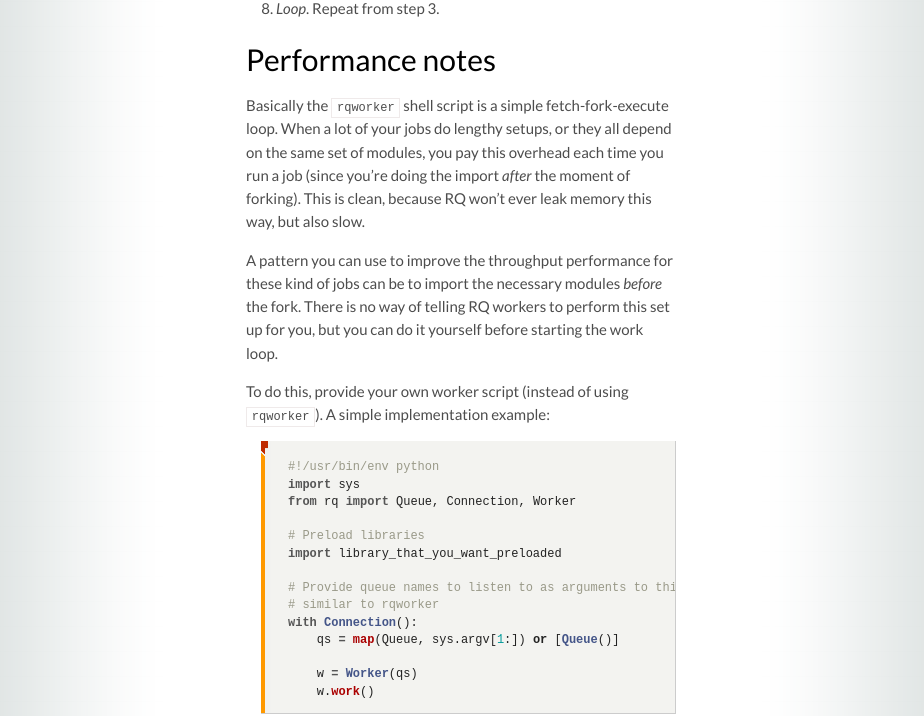
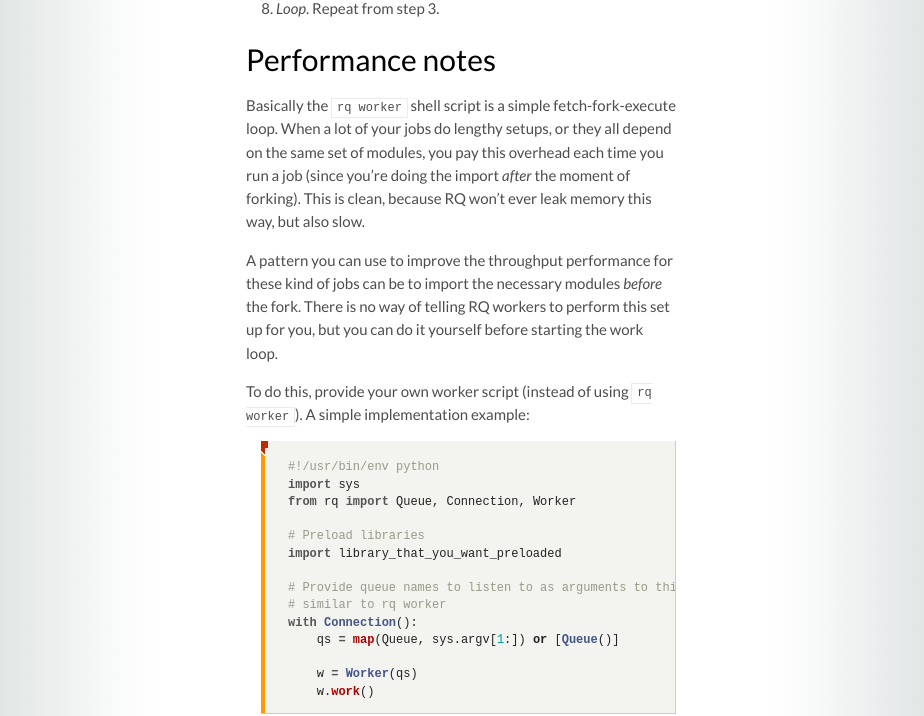
Before and after one commit to rq/rq, a Jekyll site: the page built from docs/workers.md, in a window 1280 px wide and 1400 px high, scrolled down 1639 px. Shown: the part 159-875 px from the top of the window, without its empty margins (179-1103 px from the left). Built offline with Jekyll 4.4.1, drawn with Linux system fonts in a browser that asks for light colours; some web fonts are replaced; Markdown is read by kramdown in place of the engine named in the settings; some of the changed text lies outside the part shown.

Commit message:
docs: Use rq command instead of rqworker/rqinfo

```diff
--- a/docs/workers.md
+++ b/docs/workers.md
@@ -14,7 +14,7 @@
 directory:
 
 {% highlight console %}
-$ rqworker high normal low
+$ rq worker high normal low
 *** Listening for work on high, normal, low
 Got send_newsletter('me@nvie.com') from default
 Job ended normally without result
@@ -38,7 +38,7 @@
 queues are emptied.
 
 {% highlight console %}
-$ rqworker --burst high normal low
+$ rq worker --burst high normal low
 *** Listening for work on high, normal, low
 Got send_newsletter('me@nvie.com') from default
 Job ended normally without result
@@ -77,7 +77,7 @@
 
 ## Performance notes
 
-Basically the `rqworker` shell script is a simple fetch-fork-execute loop.
+Basically the `rq worker` shell script is a simple fetch-fork-execute loop.
 When a lot of your jobs do lengthy setups, or they all depend on the same set
 of modules, you pay this overhead each time you run a job (since you're doing
 the import _after_ the moment of forking).  This is clean, because RQ won't
@@ -88,7 +88,7 @@
 of telling RQ workers to perform this set up for you, but you can do it
 yourself before starting the work loop.
 
-To do this, provide your own worker script (instead of using `rqworker`).
+To do this, provide your own worker script (instead of using `rq worker`).
 A simple implementation example:
 
 {% highlight python %}
@@ -100,7 +100,7 @@
 import library_that_you_want_preloaded
 
 # Provide queue names to listen to as arguments to this script,
-# similar to rqworker
+# similar to rq worker
 with Connection():
     qs = map(Queue, sys.argv[1:]) or [Queue()]
 
@@ -134,7 +134,7 @@
 
 _New in version 0.3.2._
 
-If you'd like to configure `rqworker` via a configuration file instead of
+If you'd like to configure `rq worker` via a configuration file instead of
 through command line arguments, you can do this by creating a Python file like
 `settings.py`:
 
@@ -162,7 +162,7 @@
 To specify which module to read settings from, use the `-c` option:
 
 {% highlight console %}
-$ rqworker -c settings
+$ rq worker -c settings
 {% endhighlight %}
 
 
@@ -181,7 +181,7 @@
 You can use the `-w` option to specify a different worker class to use:
 
 {% highlight console %}
-$ rqworker -w 'path.to.GeventWorker'
+$ rq worker -w 'path.to.GeventWorker'
 {% endhighlight %}
 
 
@@ -190,11 +190,11 @@
 _New in version 0.5.5._
 
 If you need to handle errors differently for different types of jobs, or simply want to customize
-RQ's default error handling behavior, run `rqworker` using the `--exception-handler` option:
+RQ's default error handling behavior, run `rq worker` using the `--exception-handler` option:
 
 {% highlight console %}
-$ rqworker --exception-handler 'path.to.my.ErrorHandler'
+$ rq worker --exception-handler 'path.to.my.ErrorHandler'
 
 # Multiple exception handlers is also supported
-$ rqworker --exception-handler 'path.to.my.ErrorHandler' --exception-handler 'another.ErrorHandler'
+$ rq worker --exception-handler 'path.to.my.ErrorHandler' --exception-handler 'another.ErrorHandler'
 {% endhighlight %}
```
Also changed, not shown: docs/monitoring.md (+10 -10 lines), index.md (+1 -1 lines), patterns/django.md (+1 -1 lines), patterns/supervisor.md (+3 -3 lines).
